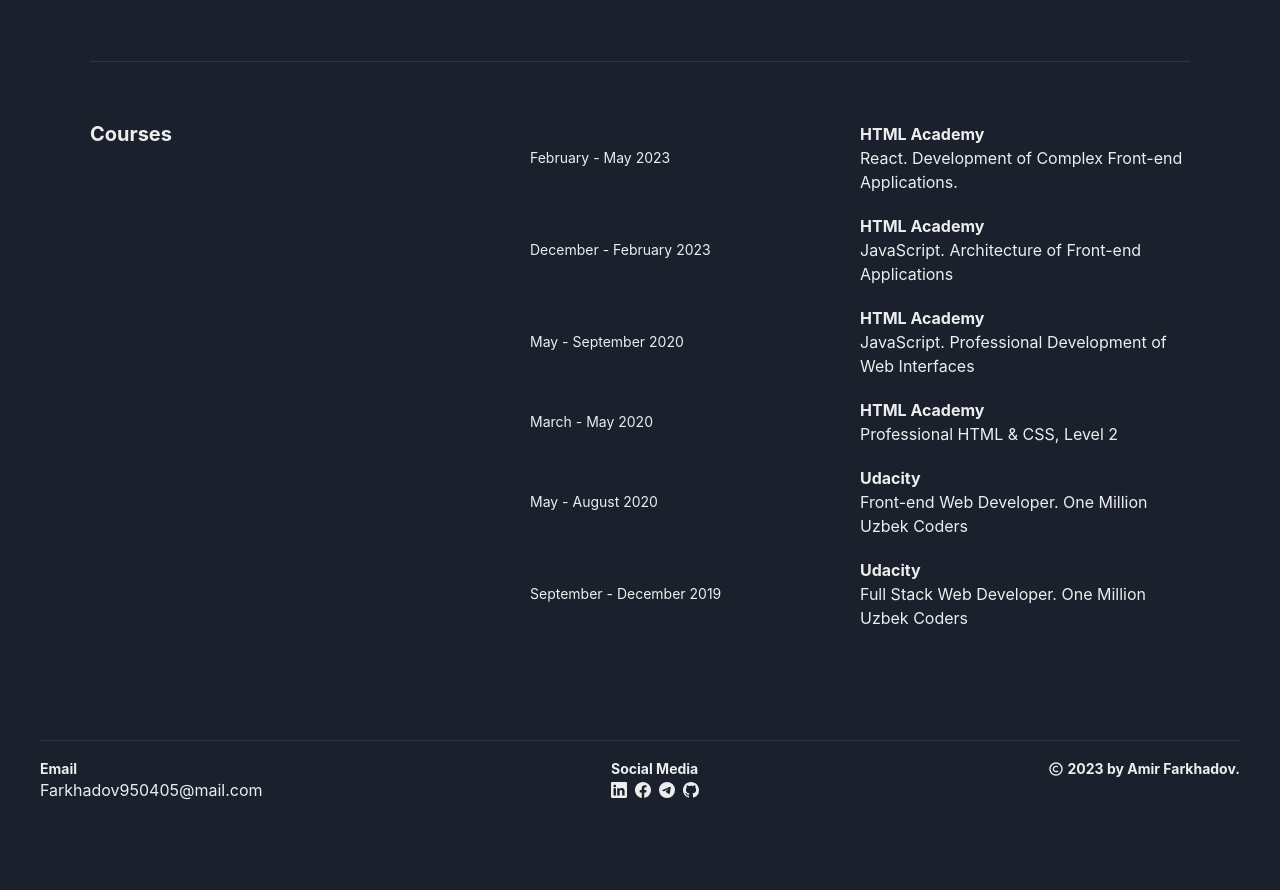
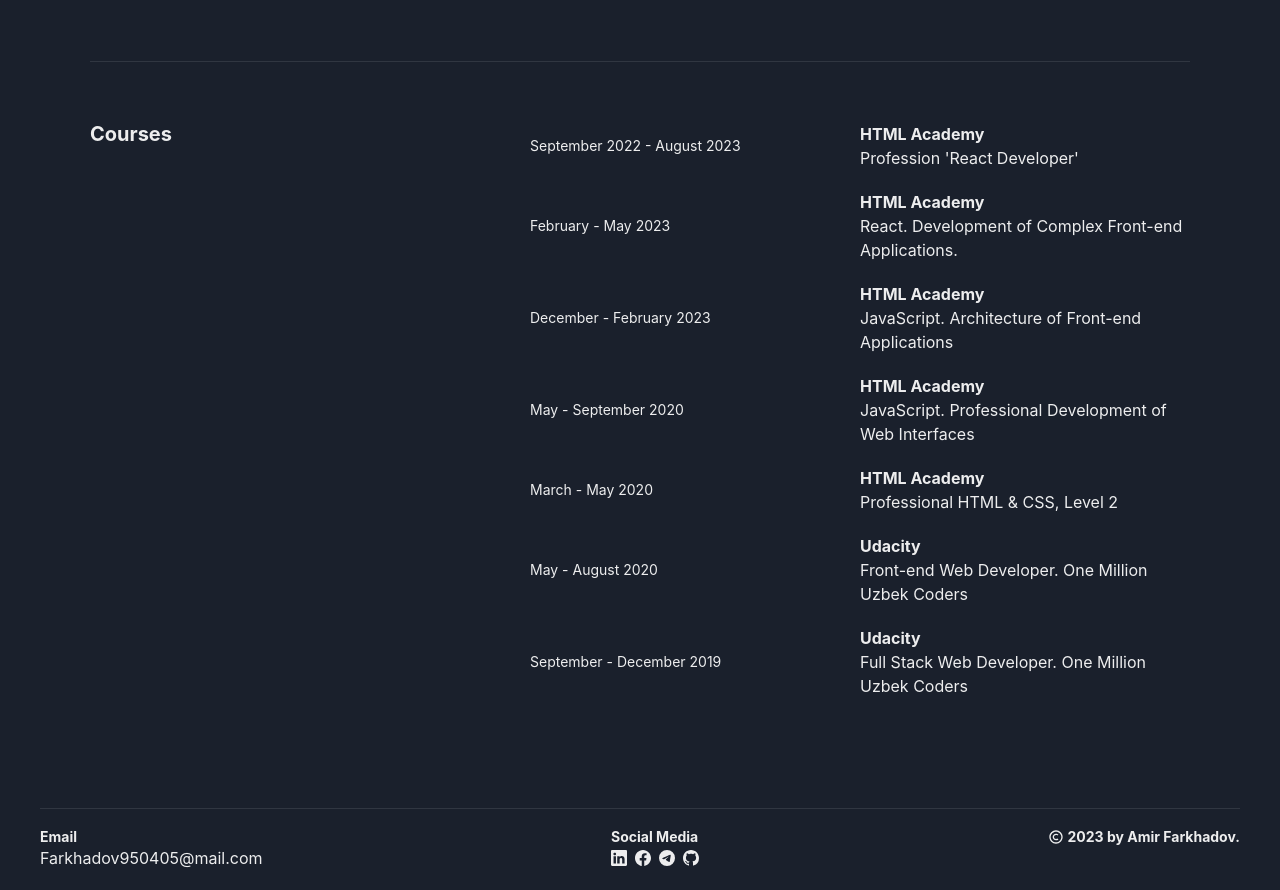
Before and after one commit to Farkhadov95/far_amir, a React (Vite) app: page /resume in a window 1280 px wide. Shown: the part 789-1679 px from the top of the page. Before the commit the page ends 1611 px from the top, so only its background shows below. Built offline with nearby package versions, Linux system fonts and the light colour scheme.

Commit message:
Updated courses

```diff
--- a/src/components/Resume/ResumeCourses.tsx
+++ b/src/components/Resume/ResumeCourses.tsx
@@ -18,6 +18,11 @@
         </Heading>
       </Box>
       <Box width={{ base: "100%", md: "100%", lg: "60%" }}>
+        <ResumeItem
+          date="September 2022 - August 2023"
+          title="HTML Academy"
+          description="Profession 'React Developer'"
+        />
         <ResumeItem
           date="February - May 2023"
           title="HTML Academy"
```
